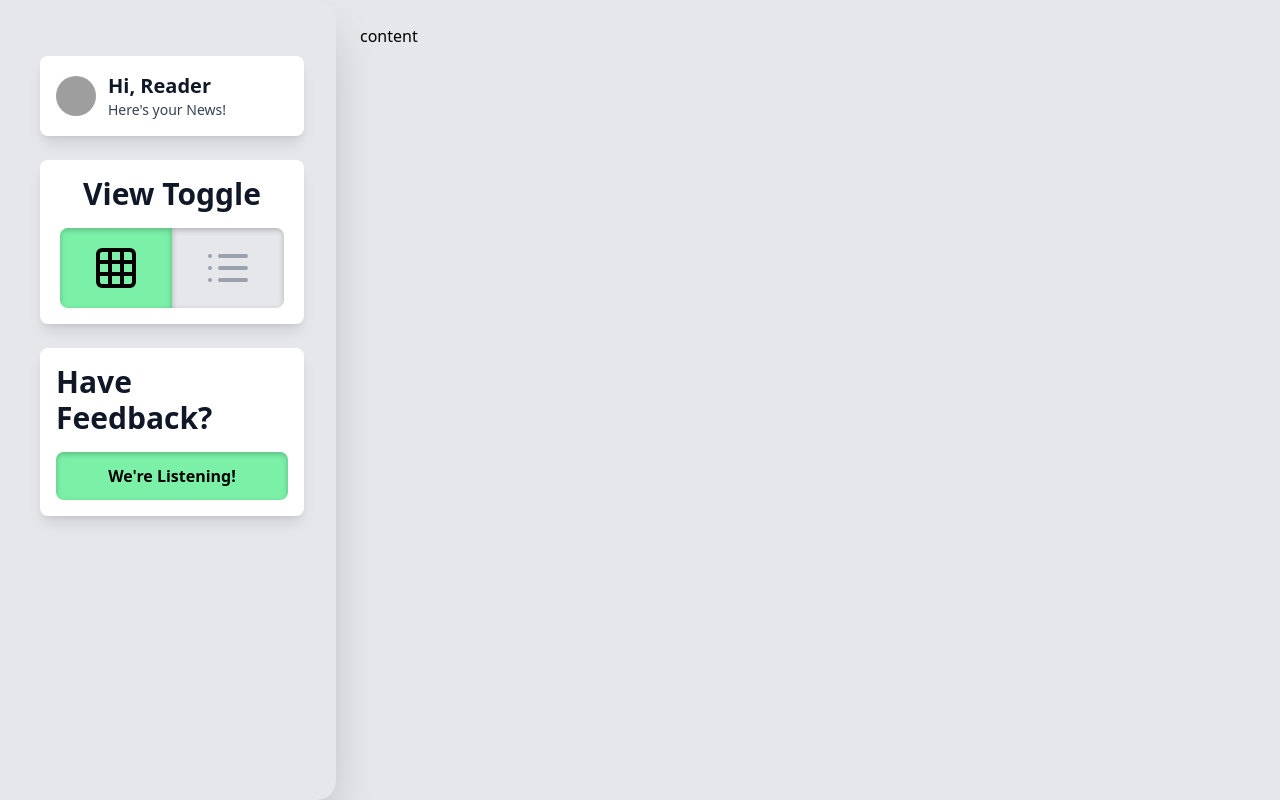
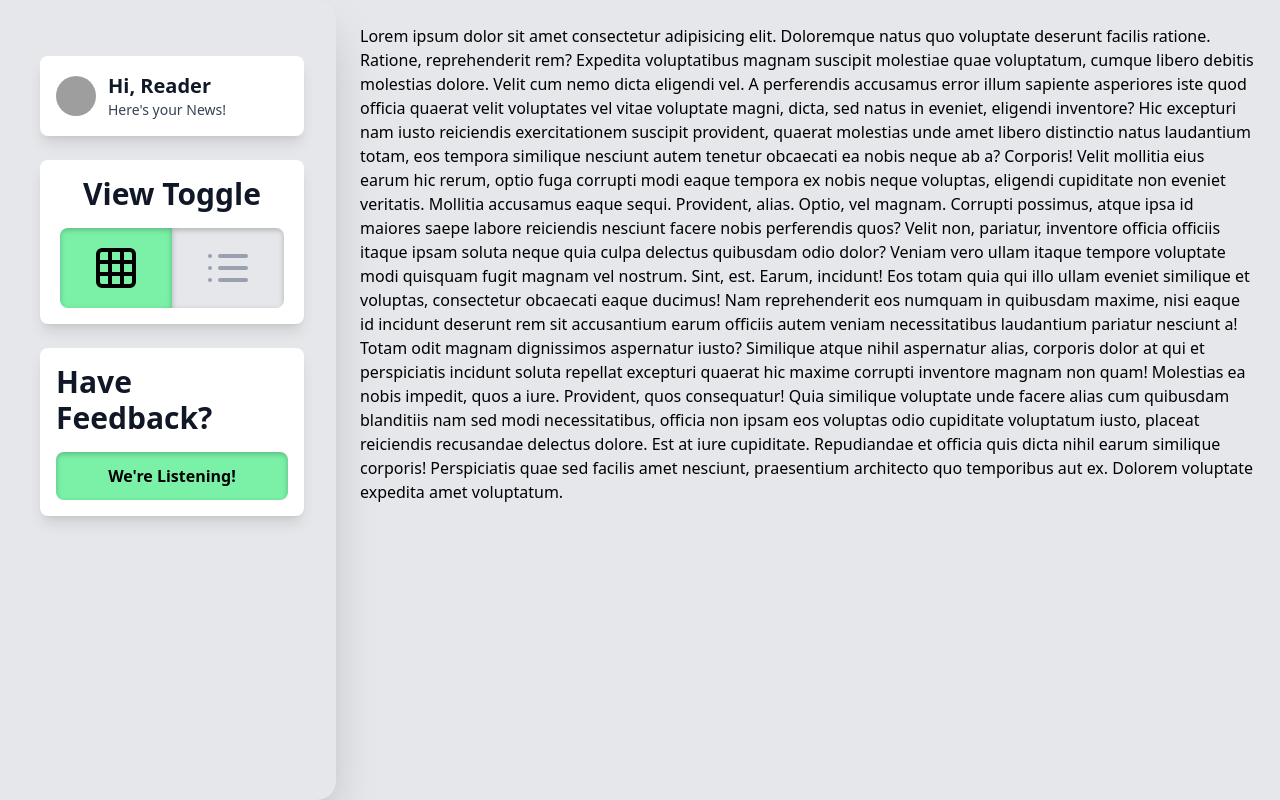
Before and after one commit to rahiii-dev/news-app, a React (Vite) app: page / in a window 1280 px wide. Built offline with nearby package versions, Linux system fonts and the light colour scheme; grey boxes are pictures that could not be loaded.

Commit message:
fix: feedback button bug fixed

```diff
--- a/src/components/atoms/Buttton.tsx
+++ b/src/components/atoms/Buttton.tsx
@@ -1,12 +1,10 @@
 import { twMerge } from "tailwind-merge";
 
-export interface ButtonProps {
+export interface ButtonProps extends React.ButtonHTMLAttributes<HTMLButtonElement> {
   children: React.ReactNode;
-  className?: string;
-  onClick?: () => void;
 }
 
-const Button = ({ children, className, onClick }: ButtonProps) => {
+const Button = ({ children, className, ...props }: ButtonProps) => {
   return (
     <button
       className={twMerge(
@@ -15,7 +13,7 @@ const Button = ({ children, className, onClick }: ButtonProps) => {
         before:shadow-[inset_0_2px_6px_rgba(0,0,0,0.2)] relative overflow-hidden`,
         className
       )}
-      onClick={onClick}
+      {...props}
     >
       {children}
     </button>
--- a/src/components/molecules/Feedback.tsx
+++ b/src/components/molecules/Feedback.tsx
@@ -1,22 +1,14 @@
-import { useState } from "react";
 import Button from "../atoms/Buttton";
 import Title from "../atoms/Title";
 
 interface FeedbackProps {
-  onButtonClick?: () => void;
+  buttonProps?: React.ButtonHTMLAttributes<HTMLButtonElement>;
 }
-const Feedback = ({onButtonClick}: FeedbackProps) => {
-  const [clicked, setClicked] = useState(false);
-
-  const handleClick = () => {
-    setClicked(!clicked);
-    onButtonClick?.();
-  }
-
+const Feedback = ({buttonProps}: FeedbackProps) => {
   return (
     <div className="flex flex-col items-center gap-4 bg-white p-4 rounded-lg shadow-lg">
       <Title>Have Feedback?</Title>
-      <Button className={`w-full py-3 ${clicked && "bg-red-300 hover:bg-red-200"}`} onClick={handleClick}>
+      <Button {...buttonProps} className={`w-full py-3 ${buttonProps?.className && buttonProps.className}`}>
         We're Listening!
       </Button>
     </div>
--- a/src/components/organisms/SidePanel.tsx
+++ b/src/components/organisms/SidePanel.tsx
@@ -23,7 +23,7 @@ const SidePanel = ({ onToggleView }: SidePanelProps) => {
       {/* Overlay */}
       {isExpanded && (
         <div
-          className="absolute h-screen w-screen bg-black/50 backdrop-blur-sm transition-opacity duration-300 z-0"
+          className="absolute h-screen w-screen bg-black/50 backdrop-blur-sm transition-opacity duration-300 z-0 cursor-pointer"
           onClick={handleClose}
         />
       )}
@@ -34,8 +34,13 @@ const SidePanel = ({ onToggleView }: SidePanelProps) => {
         {/* Left Section */}
         <div className="flex flex-col gap-6 min-w-70 ps-4">
           <UserInfo imageUrl="https://randomuser.me/api/portraits/women/5.jpg" />
+
           {!isExpanded && <ViewToggle onToggle={onToggleView} />}
-          <Feedback onButtonClick={handleFeedbackClick} />
+
+          <Feedback buttonProps={{
+            onClick: handleFeedbackClick,
+            className: `${isExpanded && "bg-red-300 hover:bg-red-200"}`
+          }} />
         </div>
 
         {/* Right Section */}
--- a/src/pages/Home.tsx
+++ b/src/pages/Home.tsx
@@ -3,7 +3,16 @@ import NewsLayout from "../components/templates/NewsLayout";
 const Home = () => {
     return (
         <NewsLayout onToggleView={() => {}}>
-            <h1>content</h1>
+            <h1>Lorem ipsum dolor sit amet consectetur adipisicing elit. Doloremque natus quo voluptate deserunt facilis ratione. Ratione, reprehenderit rem? Expedita voluptatibus magnam suscipit molestiae quae voluptatum, cumque libero debitis molestias dolore.
+            Velit cum nemo dicta eligendi vel. A perferendis accusamus error illum sapiente asperiores iste quod officia quaerat velit voluptates vel vitae voluptate magni, dicta, sed natus in eveniet, eligendi inventore?
+            Hic excepturi nam iusto reiciendis exercitationem suscipit provident, quaerat molestias unde amet libero distinctio natus laudantium totam, eos tempora similique nesciunt autem tenetur obcaecati ea nobis neque ab a? Corporis!
+            Velit mollitia eius earum hic rerum, optio fuga corrupti modi eaque tempora ex nobis neque voluptas, eligendi cupiditate non eveniet veritatis. Mollitia accusamus eaque sequi. Provident, alias. Optio, vel magnam.
+            Corrupti possimus, atque ipsa id maiores saepe labore reiciendis nesciunt facere nobis perferendis quos? Velit non, pariatur, inventore officia officiis itaque ipsam soluta neque quia culpa delectus quibusdam odio dolor?
+            Veniam vero ullam itaque tempore voluptate modi quisquam fugit magnam vel nostrum. Sint, est. Earum, incidunt! Eos totam quia qui illo ullam eveniet similique et voluptas, consectetur obcaecati eaque ducimus!
+            Nam reprehenderit eos numquam in quibusdam maxime, nisi eaque id incidunt deserunt rem sit accusantium earum officiis autem veniam necessitatibus laudantium pariatur nesciunt a! Totam odit magnam dignissimos aspernatur iusto?
+            Similique atque nihil aspernatur alias, corporis dolor at qui et perspiciatis incidunt soluta repellat excepturi quaerat hic maxime corrupti inventore magnam non quam! Molestias ea nobis impedit, quos a iure.
+            Provident, quos consequatur! Quia similique voluptate unde facere alias cum quibusdam blanditiis nam sed modi necessitatibus, officia non ipsam eos voluptas odio cupiditate voluptatum iusto, placeat reiciendis recusandae delectus dolore.
+            Est at iure cupiditate. Repudiandae et officia quis dicta nihil earum similique corporis! Perspiciatis quae sed facilis amet nesciunt, praesentium architecto quo temporibus aut ex. Dolorem voluptate expedita amet voluptatum.</h1>
         </NewsLayout>
     );
 }
```
